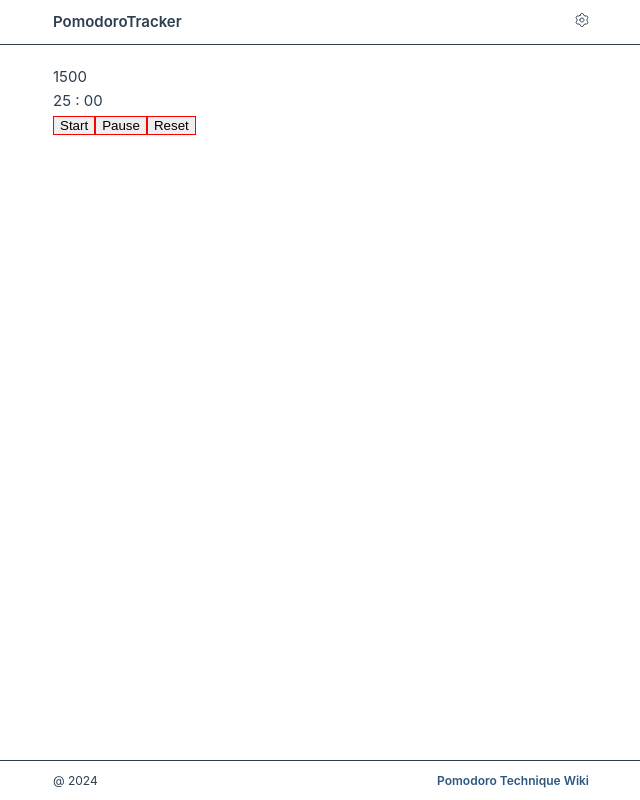
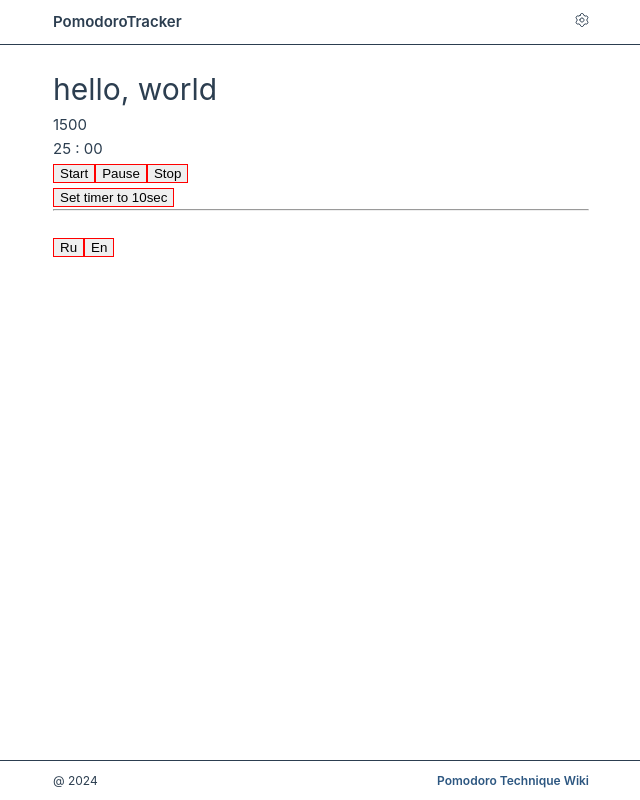
Before and after one commit to yygthb/pomo, a Vue app: page / in a window 1280 px wide. Shown: the whole page, without its empty margins (319-959 px from the left). Built offline with nearby package versions, Linux system fonts and the light colour scheme.

Commit message:
feat: i18n

```diff
--- a/package.json
+++ b/package.json
@@ -9,7 +9,8 @@
     "preview": "vite preview"
   },
   "dependencies": {
-    "vue": "^3.4.29"
+    "vue": "^3.4.29",
+    "vue-i18n": "^9.14.0"
   },
   "devDependencies": {
     "@vitejs/plugin-vue": "^5.0.5",
--- a/src/components/Main.vue
+++ b/src/components/Main.vue
@@ -1,7 +1,8 @@
 <script setup>
 import { computed, ref } from "vue";
+import { i18n } from "../config/i18n";
 import AppButton from "./ui/AppButton.vue";
-import BellSound from '../assets/audio/bell.mp3';
+import BellSound from "../assets/audio/bell.mp3";
 
 const pomodoroTimerValue = 25 * 60;
 
@@ -47,25 +48,42 @@ function ringTheBell(sound) {
 function setTimerToValue(val) {
   timer.value = val;
 }
+
+function setI18nLocale(locale) {
+  i18n.global.locale = locale
+}
 </script>
 
 <template>
   <main class="main">
+    <div class="container">
+      <h1>{{ $t("greet") }}</h1>
+    </div>
+
     <div class="container">
       <div class="pomodoro-container">
         <div class="timer">
           <div>
             {{ timer }}
           </div>
-          <div>{{ min < 10 ? `0${min}` : min }} : {{ sec < 10 ? `0${sec}` : sec }}</div>
+          <div>
+            {{ min < 10 ? `0${min}` : min }} : {{ sec < 10 ? `0${sec}` : sec }}
+          </div>
         </div>
         <div class="controls">
-          <AppButton @click="startTimer">Start</AppButton>
-          <AppButton @click="pauseTimer">Pause</AppButton>
-          <AppButton @click="resetTimer">Reset</AppButton>
+          <AppButton @click="startTimer">{{ $t('pomodoroBtn.start') }}</AppButton>
+          <AppButton @click="pauseTimer">{{ $t('pomodoroBtn.pause') }}</AppButton>
+          <AppButton @click="resetTimer">{{ $t('pomodoroBtn.stop') }}</AppButton>
         </div>
 
-        <!-- <AppButton :text="'Set timer to 10sec'" @click="setTimerToValue(10)" /> -->
+        <AppButton :text="'Set timer to 10sec'" @click="setTimerToValue(10)" />
+
+        <br>
+        <hr>
+        <br>
+        <AppButton :text="'Ru'" @click="setI18nLocale('ru')" />
+        <AppButton :text="'En'" @click="setI18nLocale('en')" />
+
       </div>
     </div>
   </main>
--- /dev/null
+++ b/src/config/i18n.js
@@ -0,0 +1,11 @@
+import { createI18n } from 'vue-i18n'
+import en from '../i18n/en';
+import ru from '../i18n/ru';
+
+export const i18n = createI18n({
+  locale: 'en',
+  messages: {
+    en,
+    ru,
+  }
+})
--- /dev/null
+++ b/src/i18n/en.js
@@ -0,0 +1,8 @@
+export default {
+  greet: 'hello, world',
+  pomodoroBtn: {
+    start: 'Start',
+    pause: 'Pause',
+    stop: 'Stop',
+  },
+}
--- /dev/null
+++ b/src/i18n/ru.js
@@ -0,0 +1,8 @@
+export default {
+  greet: 'привет, мир',
+  pomodoroBtn: {
+    start: 'Старт',
+    pause: 'Пауза',
+    stop: 'Стоп',
+  },
+}
```
Also changed, not shown: src/main.js (+6 -3 lines), 1 other file (tests, documents, lock files or other folders).
